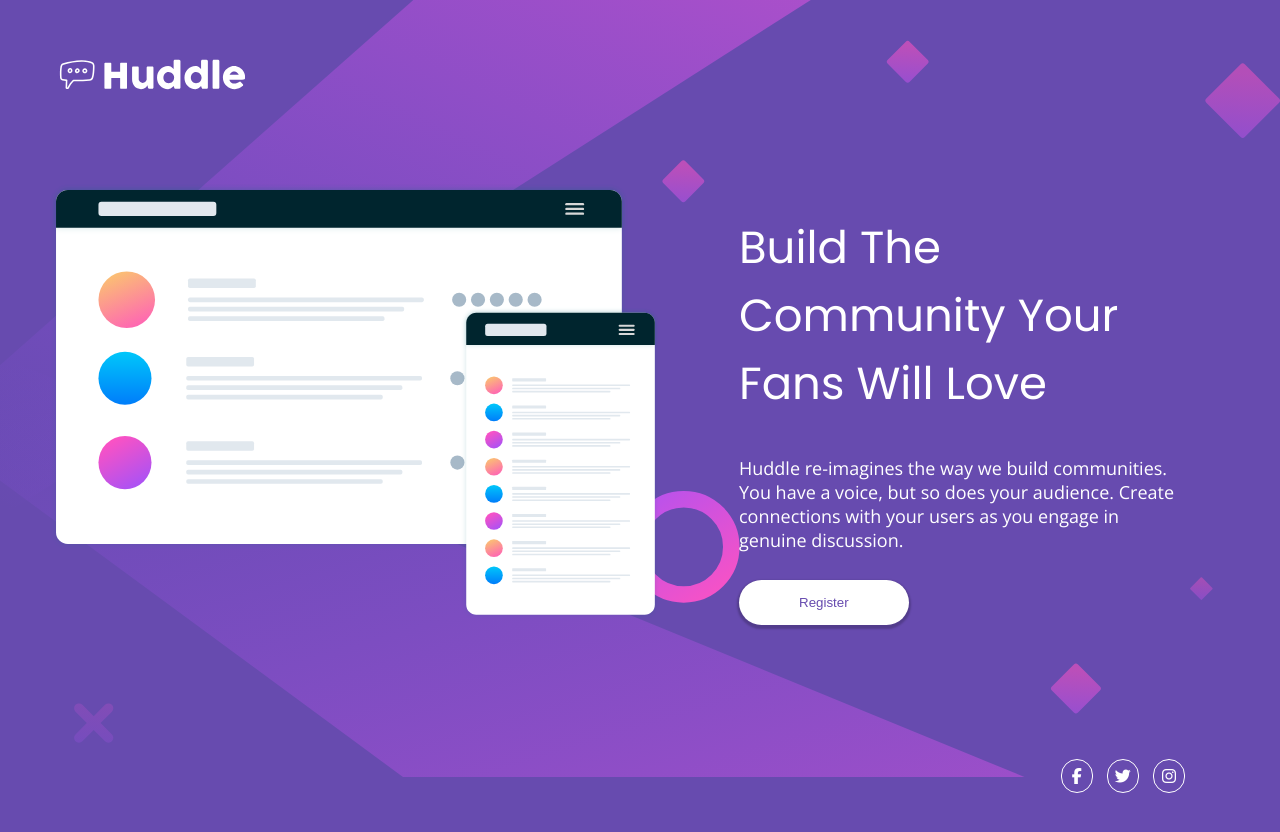
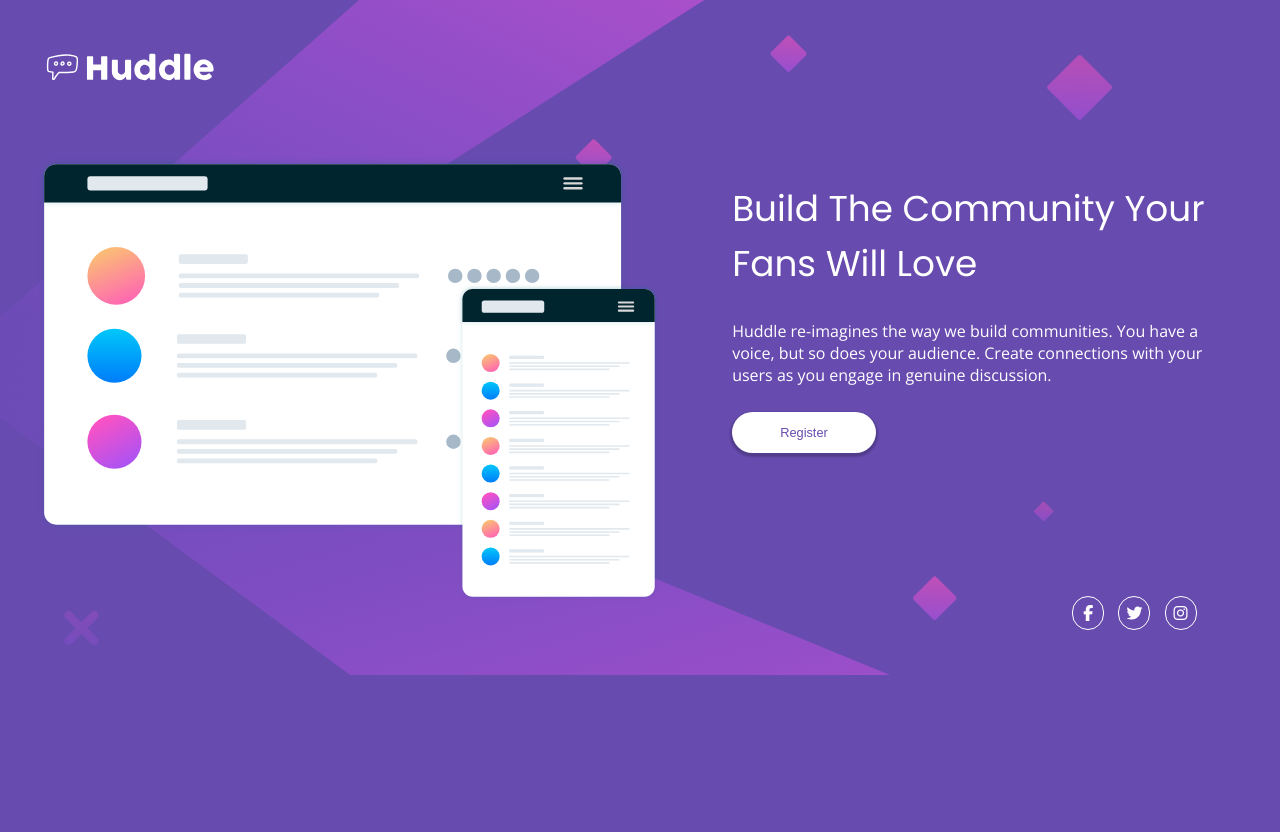
Before and after one commit to OscarTerceros/Huddle, a plain HTML site: page index.html in a window 1280 px wide. After the commit the page ends 800 px from the top, so only its background shows below. Drawn offline with nearby package versions, Linux system fonts and the light colour scheme.

Commit message:
Modificacion css proporciones de espacios estaticos a dinamicos

```diff
--- a/css/style.css
+++ b/css/style.css
@@ -35,7 +35,7 @@ body {
     color: white;
 }
 .hero-grid h2 {
-    margin-top: 50px;
+    margin-top: 3vw;
     font-family: 'Poppins', sans-serif;
     font-weight: 400;
 }
@@ -69,11 +69,11 @@ body {
         background-image: url(../images/bg-desktop.svg);
     }
     .wrapper {
-        padding: 0 50px;
+        padding: 0 3vw;
     }
     .logo {
-        width: 200px;
-        padding-top: 50px;
+        width: 14vw;
+        padding-top: 3.5vw;
     }
     .hero-grid {
         display: grid;
@@ -83,20 +83,23 @@ body {
     .illustration {
         max-width: none;
         width: 94%;
-        margin-top: 80px;
+        margin-top: 5vw;
     }
     .contenido {
-        padding: 60px 40px;
+        padding: 3.75vw 2.5vw   ;
     }
     .contenido h2 {
-        font-size: 45px;
+        font-size: 2.8vw;
         /* font-weight: 700; */
     }
     .contenido p {
-        font-size: 18px;
+        font-size: 1.25vw;
     }
     .contenido button {
-        padding: 15px 60px;
+        padding: 1vw 3.75vw;
+    }
+    .hero-grid button {
+        font-size: 1vw;
     }
     .social-link-grid {
         text-align: end;
```
